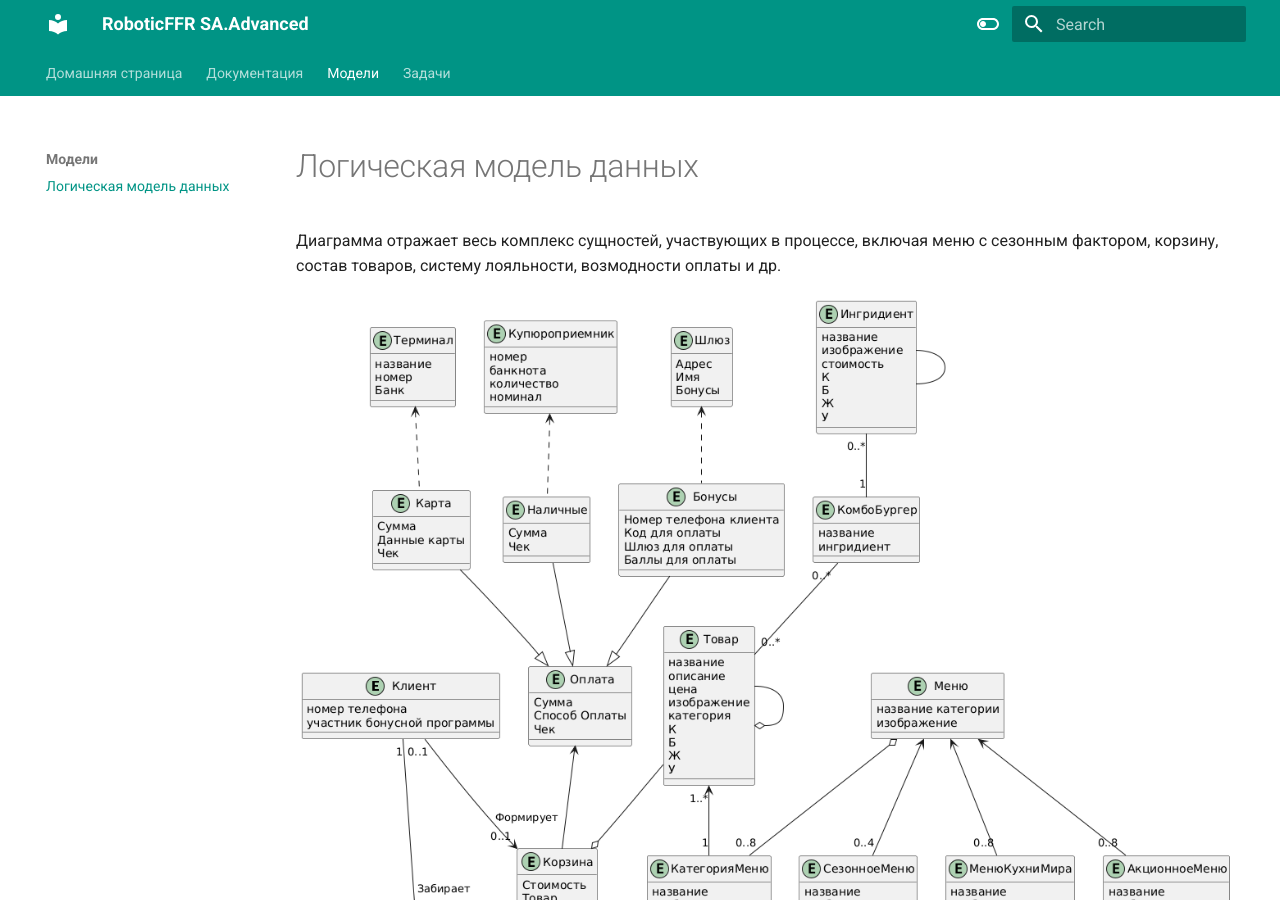
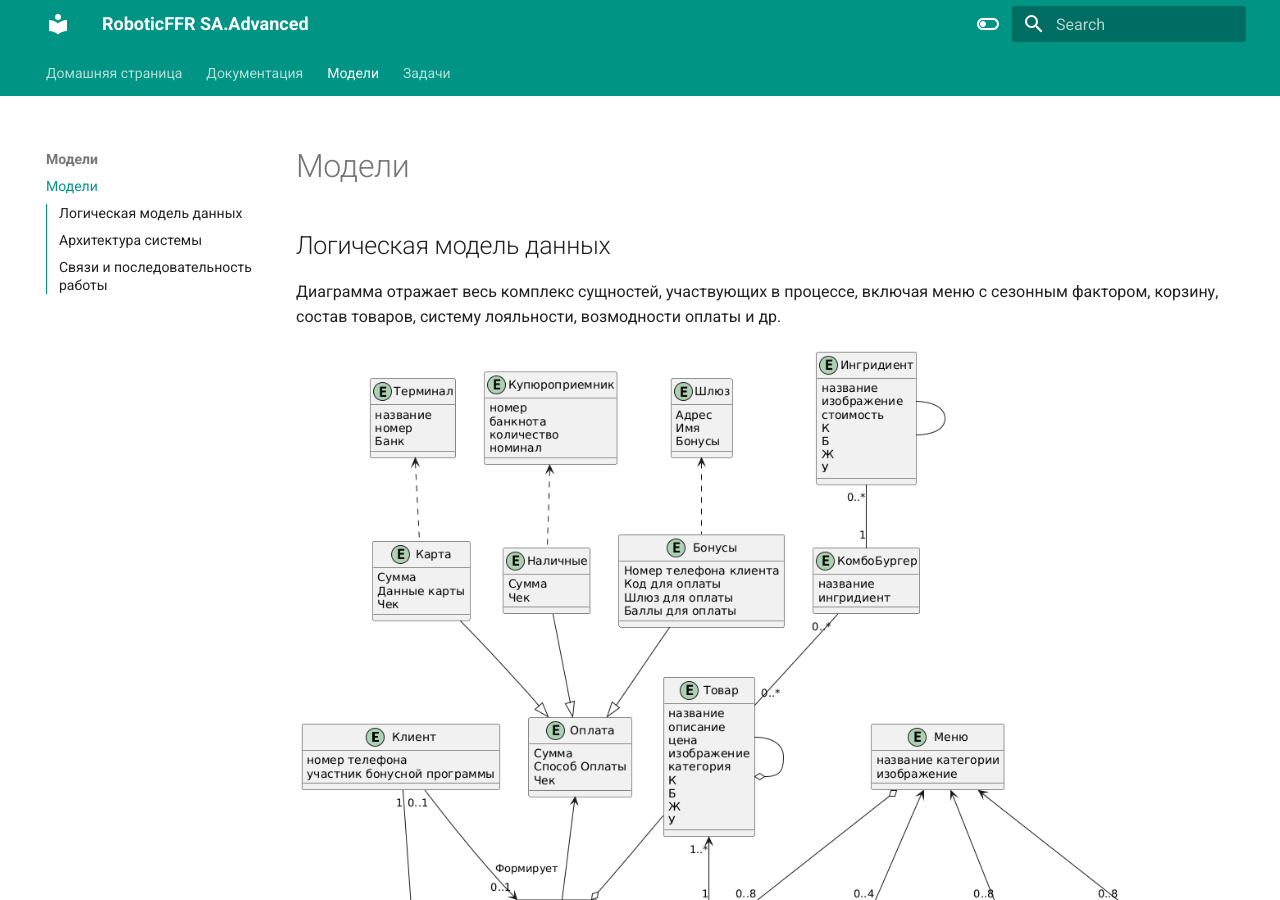
Before and after one commit to tsvetkoviu/RoboFFRv1, an MkDocs documentation site: the page built from docs/architecture.md, in a window 1280 px wide and 900 px high. Built offline with MkDocs 1.6.1 and Material for MkDocs 9.7.7, drawn with Linux system fonts in a browser that asks for light colours.

Commit message:
Update architecture.md

```diff
--- a/docs/architecture.md
+++ b/docs/architecture.md
@@ -1,16 +1,18 @@
-# Логическая модель данных
+# Модели
+
+## Логическая модель данных
 
 Диаграмма отражает весь комплекс сущностей, участвующих в процессе, включая меню с сезонным фактором, корзину, состав товаров, систему лояльности, возмодности оплаты и др.
 
 ![](diagrams/DataModel.png)
 
-# Архитектура системы
+## Архитектура системы
 
 Архитектурная диаграмма отражаеи все компоненты системы. За границей контура системы находятся компоненты с которыми система интегрирована для осуществления функци оплаты, складского хранения, уведомления, работы в рамках лояльности и проч.
 
 ![](diagrams/Architecture.png)
 
-# Связи и последовательность работы
+## Связи и последовательность работы
 
 Связь и взаимодействие компонентов системы продемонстирована на рисунке ниже. Зеленым цветом обозначены логические границы системы
 
```
